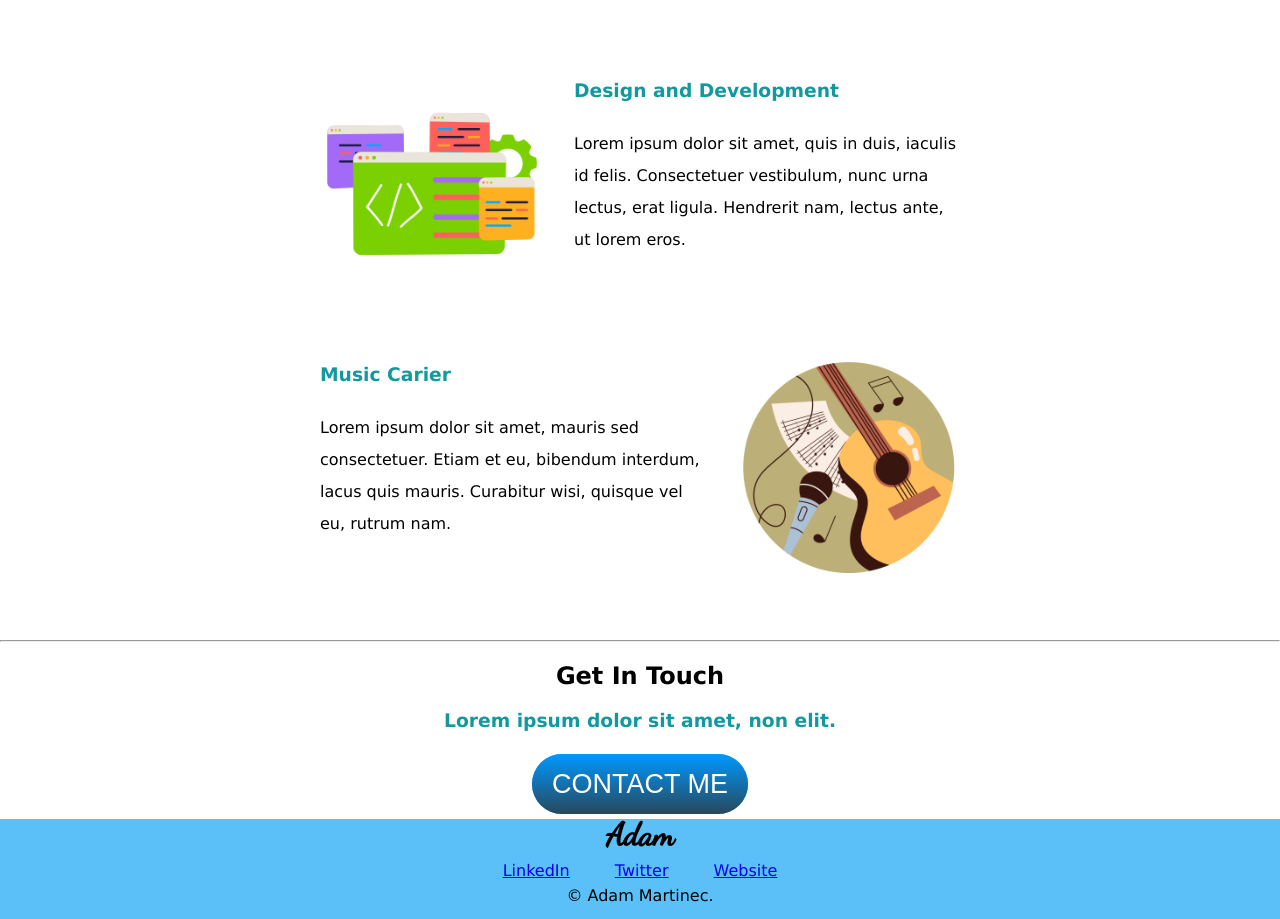
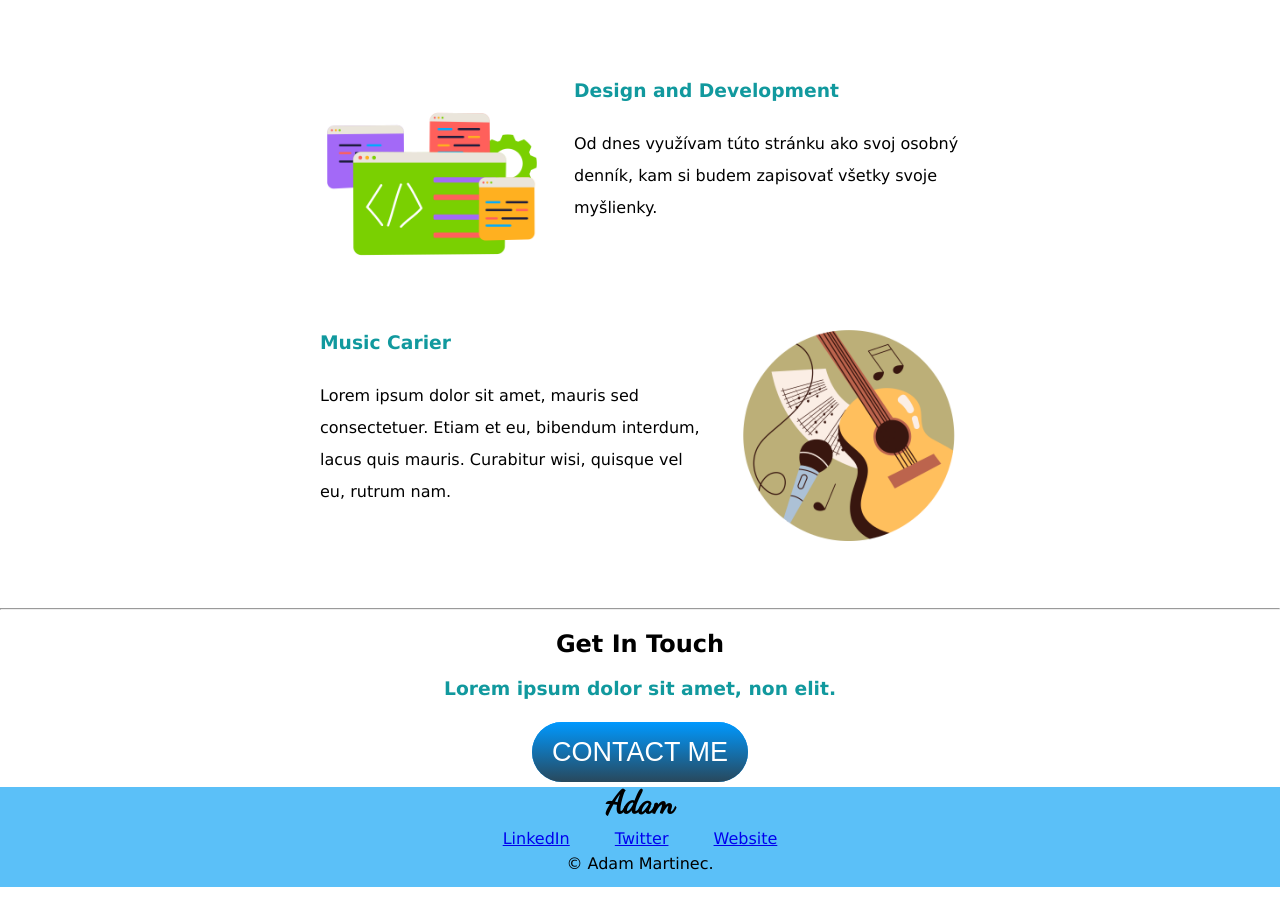
Before and after one commit to AdamM1998/AdamM1998.github.io, a plain HTML site: page index.html in a window 1280 px wide. Shown: the part 1440-2359 px from the top of the page. After the commit the page ends 2327 px from the top, so only its background shows below. Drawn offline with Linux system fonts and the light colour scheme; a script that the page names is missing.

Commit message:
Update index.html

```diff
--- a/index.html
+++ b/index.html
@@ -35,7 +35,7 @@
           <div class="skill-row">
             <img class="web"src="images/web-programming.png" alt="">
             <h3>Design and Development</h3>
-            <p>Lorem ipsum dolor sit amet, quis in duis, iaculis id felis. Consectetuer vestibulum, nunc urna lectus, erat ligula. Hendrerit nam, lectus ante, ut lorem eros.</p>
+            <p>Od dnes využívam túto stránku ako svoj osobný denník, kam si budem zapisovať všetky svoje myšlienky.</p>
           </div>
           <div class="skill-row">
             <img class="guitar" src="images/guitar.png" alt="">
```
